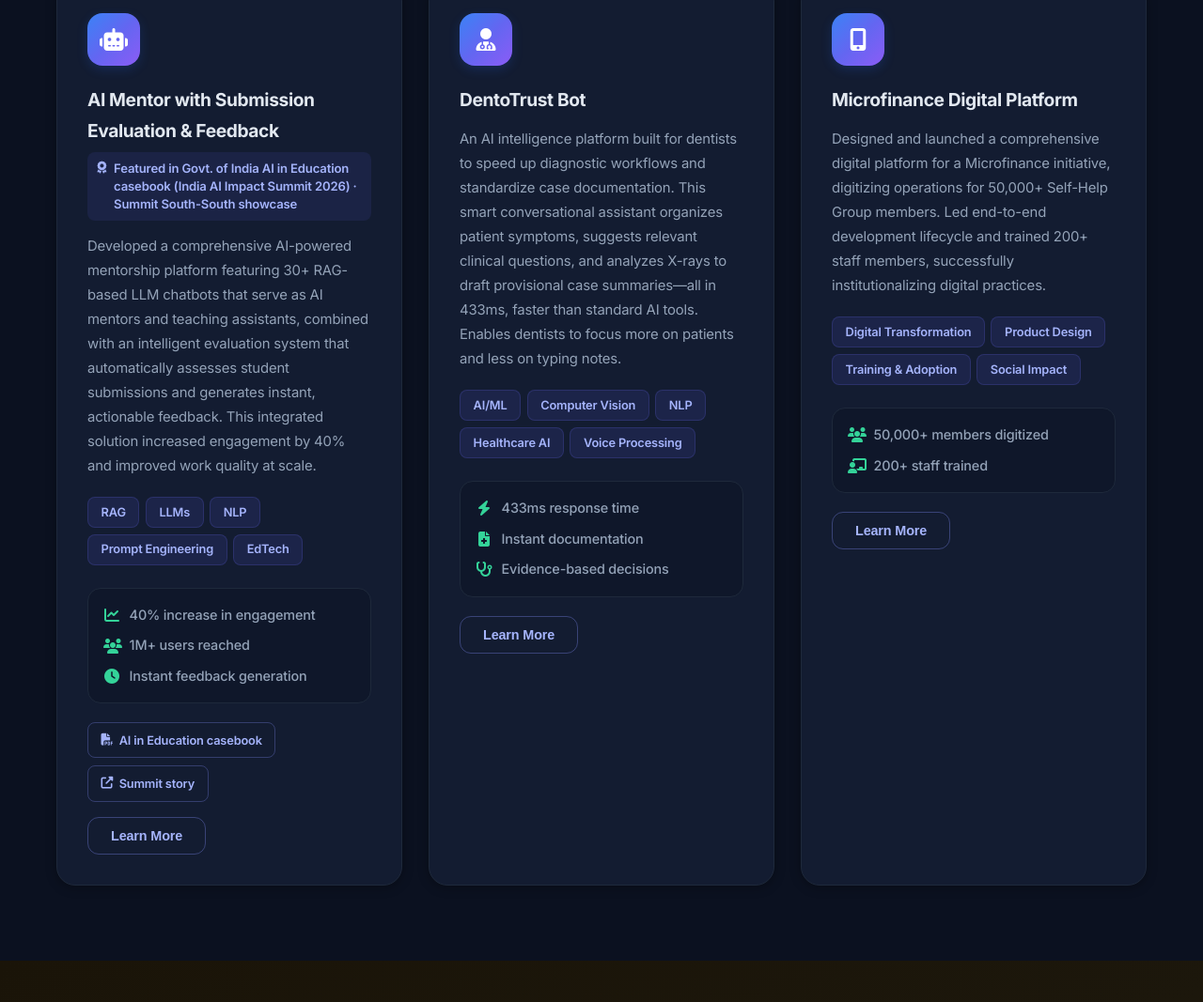
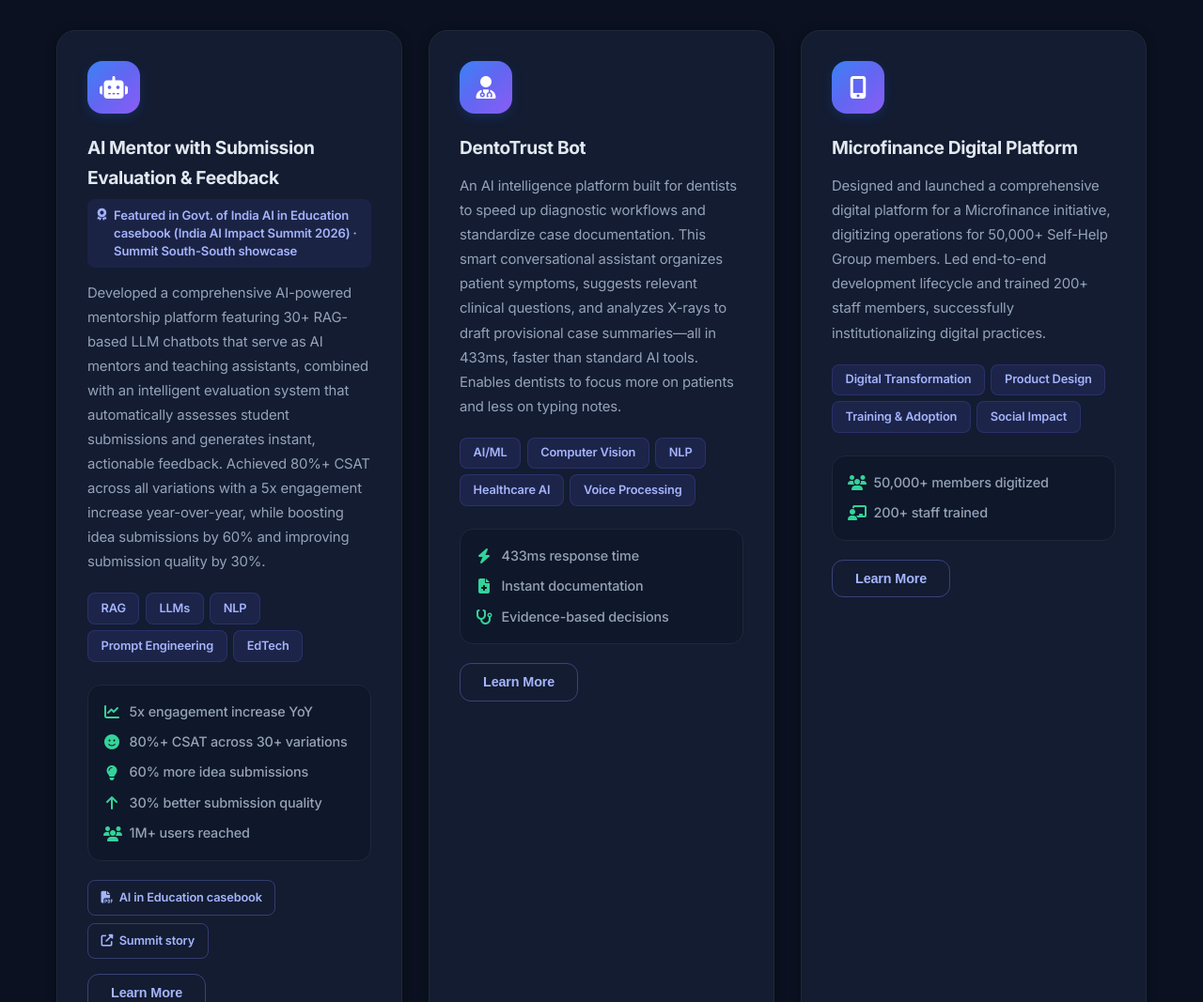
Before and after one commit to SaniSabale/portfolio, a plain HTML site: page index.html in a window 1280 px wide. Shown: the part 3312-4379 px from the top of the page at 94% size. Drawn offline with Linux system fonts and the light colour scheme.

Commit message:
AI Mentor outcomes

```diff
--- a/index.html
+++ b/index.html
@@ -165,8 +165,8 @@
                             <li>Secured selection into the 'AI for Global Development' Accelerator by OpenAI and Agency Fund (1 of 8 global leaders)</li>
                             <li>Authored a case study in the Government of India&rsquo;s <em>Real-World Impact of AI in Education</em> casebook (36 of 270+ global applications selected), launched at the India AI Impact Summit 2026</li>
                             <li>Showcased Udhyam Saathi (AI Mentor) to policymakers and global partners at the India AI Impact Summit 2026 South-South programme</li>
-                            <li>Led AI strategy and developed 30+ AI Mentor and Teaching Assistant chatbots using RAG-based LLMs, increasing engagement by 40%</li>
-                            <li>Launched AI-powered submission evaluation and feedback generation tool</li>
+                            <li>Led AI strategy and developed 30+ AI Mentor and Teaching Assistant chatbots using RAG-based LLMs, achieving 80%+ CSAT and driving a 5x increase in engagement year-over-year</li>
+                            <li>Launched AI-powered submission evaluation and feedback generation tool, increasing student idea submissions by 60% and improving submission quality by 30% (163% higher novelty, 126% better articulation)</li>
                             <li>Owned product roadmap for AI-enabled features, managing cross-functional teams in agile environment</li>
                         </ul>
                     </div>
@@ -224,7 +224,8 @@
                         Developed a comprehensive AI-powered mentorship platform featuring 30+ RAG-based LLM chatbots
                         that serve as AI mentors and teaching assistants, combined with an intelligent evaluation system
                         that automatically assesses student submissions and generates instant, actionable feedback.
-                        This integrated solution increased engagement by 40% and improved work quality at scale.
+                        Achieved 80%+ CSAT across all variations with a 5x engagement increase year-over-year,
+                        while boosting idea submissions by 60% and improving submission quality by 30%.
                     </p>
                     <div class="project-tech">
                         <span class="tech-tag">RAG</span>
@@ -236,15 +237,23 @@
                     <div class="project-impact">
                         <div class="impact-item">
                             <i class="fas fa-chart-line"></i>
-                            <span>40% increase in engagement</span>
+                            <span>5x engagement increase YoY</span>
+                        </div>
+                        <div class="impact-item">
+                            <i class="fas fa-smile"></i>
+                            <span>80%+ CSAT across 30+ variations</span>
+                        </div>
+                        <div class="impact-item">
+                            <i class="fas fa-lightbulb"></i>
+                            <span>60% more idea submissions</span>
+                        </div>
+                        <div class="impact-item">
+                            <i class="fas fa-arrow-up"></i>
+                            <span>30% better submission quality</span>
                         </div>
                         <div class="impact-item">
                             <i class="fas fa-users"></i>
                             <span>1M+ users reached</span>
-                        </div>
-                        <div class="impact-item">
-                            <i class="fas fa-clock"></i>
-                            <span>Instant feedback generation</span>
                         </div>
                     </div>
                     <div class="project-external-links" role="navigation" aria-label="India AI Impact Summit resources">
```
